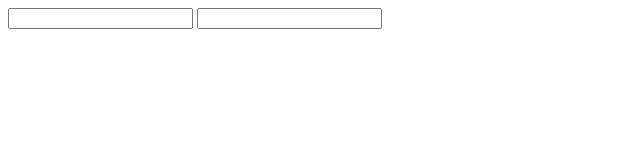
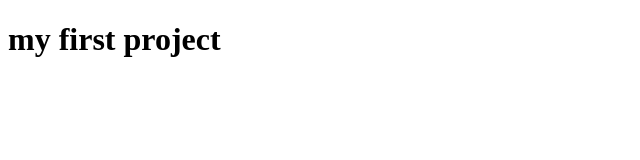
Before and after one commit to Matrixx112/backendjourney, a plain HTML site: page index.html in a window 1280 px wide. Shown: the whole page, without its empty margins (0-640 px from the left). Drawn offline with Linux system fonts and the light colour scheme.

Commit message:
mr very first push

```diff
--- a/index.html
+++ b/index.html
@@ -6,11 +6,6 @@
     <title>Document</title>
 </head>
 <body>
-    <form action="">
-        <label for=""></label>
-        <input type="text">
-        <label for=""></label>
-        <input type="email">
-    </form>
+    <h1>my first project</h1>
 </body>
 </html>
```
